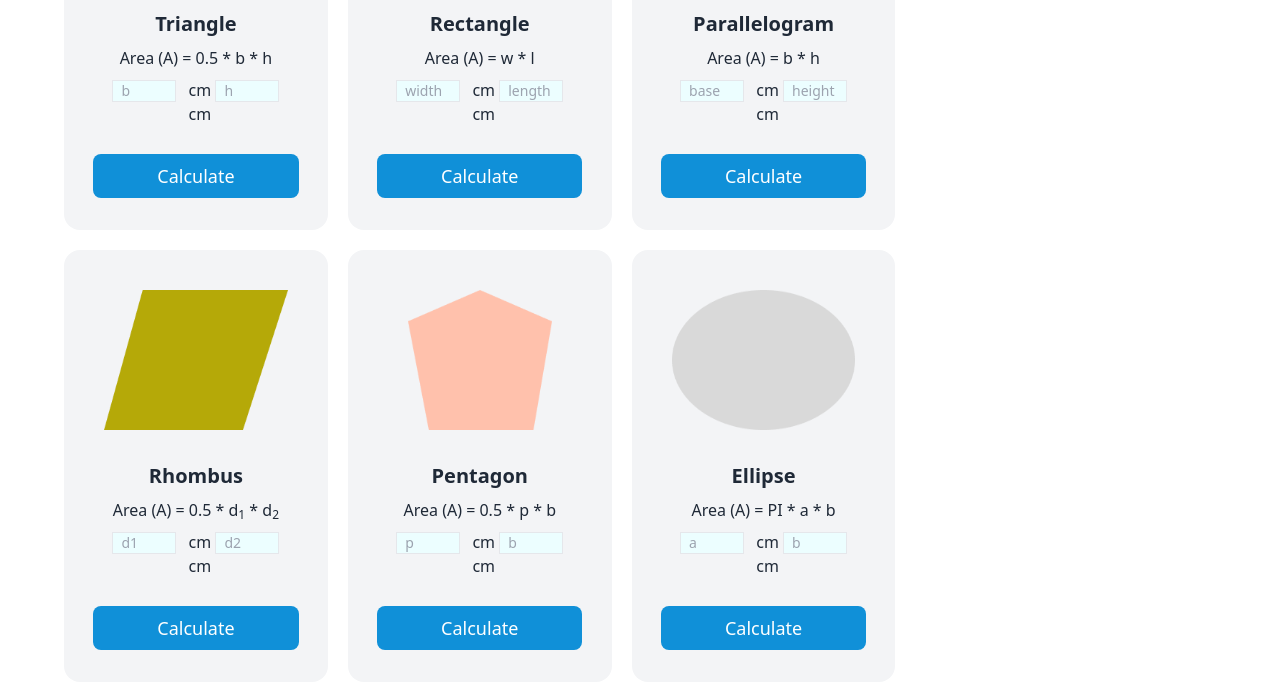
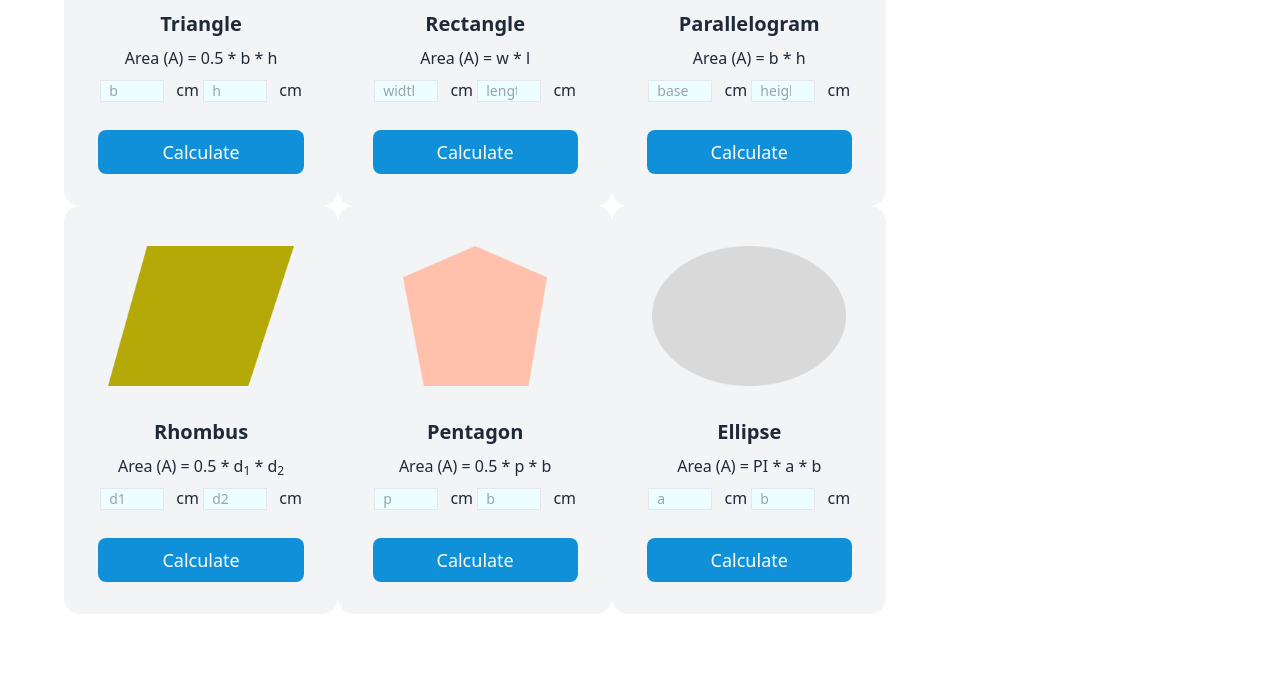
Before and after one commit to Its-Shojib/Geometry-Genius-By-DOM, a plain HTML site: page index.html in a window 1280 px wide. Shown: the part 262-950 px from the top of the page. Drawn offline with nearby package versions, Linux system fonts and the light colour scheme.

Commit message:
Validation Added NaN

```diff
--- a/JavaScript/areaCalculator.js
+++ b/JavaScript/areaCalculator.js
@@ -5,6 +5,7 @@ function getInput(idName) {
     inputField.value = "";
     if(isNaN(inputNumber)){
         alert("Please Enter valid Number");
+        return 0;
     }
     else{
         return inputNumber;
--- a/index.html
+++ b/index.html
@@ -16,7 +16,7 @@
         <section class="max-w-screen-2xl mx-auto px-4 md:px-8 lg:px-16 py-5 my-10">
             <div class="flex flex-col md:flex-row">
                 <!-- Calculation -->
-                <div class="grid grid-cols-1 md:grid-cols-2 lg:grid-cols-3 gap-5">
+                <div class="grid grid-cols-1 md:grid-cols-2 lg:grid-cols-3 g200pxap-5">
                     <!-- card-1 -->
                     <div class="card bg-gray-100 ">
                         <figure class="px-10 pt-10 h-[180px]">
@@ -26,9 +26,9 @@
                             <h2 class="card-title">Triangle</h2>
                             <p>Area (A) = 0.5 * b * h</p>
                             <p>
-                                <input type="text" class="w-16 border px-2 text-sm bg-cyan-50" name="" id="triangleBase" placeholder="b">
+                                <input type="number" class="w-16 border px-2 text-sm bg-cyan-50" name="" id="triangleBase" placeholder="b">
                                 <span class="ml-2">cm</span>
-                                <input type="text" class="w-16 border px-2 text-sm bg-cyan-50" name="" id="triangleHeight" placeholder="h">
+                                <input type="number" class="w-16 border px-2 text-sm bg-cyan-50" name="" id="triangleHeight" placeholder="h">
                                 <span class="ml-2">cm</span>
                             </p>
                             <div class="card-actions">
@@ -45,9 +45,9 @@
                             <h2 class="card-title">Rectangle</h2>
                             <p>Area (A) = w * l</p>
                             <p>
-                                <input type="text" class="w-16 border px-2 text-sm bg-cyan-50" name="" id="rectangleWidth" placeholder="width">
+                                <input type="number" class="w-16 border px-2 text-sm bg-cyan-50" name="" id="rectangleWidth" placeholder="width">
                                 <span class="ml-2">cm</span>
-                                <input type="text" class="w-16 border px-2 text-sm bg-cyan-50" name="" id="rectangleLenth" placeholder="length">
+                                <input type="number" class="w-16 border px-2 text-sm bg-cyan-50" name="" id="rectangleLenth" placeholder="length">
                                 <span class="ml-2">cm</span>
                             </p>
                             <div class="card-actions">
@@ -64,9 +64,9 @@
                             <h2 class="card-title">Parallelogram</h2>
                             <p>Area (A) = b * h</p>
                             <p>
-                                <input type="text" class="w-16 border px-2 text-sm bg-cyan-50" name="" id="parallelogramBase" placeholder="base">
+                                <input type="number" class="w-16 border px-2 text-sm bg-cyan-50" name="" id="parallelogramBase" placeholder="base">
                                 <span class="ml-2">cm</span>
-                                <input type="text" class="w-16 border px-2 text-sm bg-cyan-50" name="" id="parallelogramHeight" placeholder="height">
+                                <input type="number" class="w-16 border px-2 text-sm bg-cyan-50" name="" id="parallelogramHeight" placeholder="height">
                                 <span class="ml-2">cm</span>
                             </p>
                             <div class="card-actions">
@@ -83,9 +83,9 @@
                             <h2 class="card-title">Rhombus</h2>
                             <p>Area (A) = 0.5 * d<sub>1</sub> * d<sub>2</sub></p>
                             <p>
-                                <input type="text" class="w-16 border px-2 text-sm bg-cyan-50" name="" id="RhombusD1" placeholder="d1">
+                                <input type="number" class="w-16 border px-2 text-sm bg-cyan-50" name="" id="RhombusD1" placeholder="d1">
                                 <span class="ml-2">cm</span>
-                                <input type="text" class="w-16 border px-2 text-sm bg-cyan-50" name="" id="RhombusD2" placeholder="d2">
+                                <input type="number" class="w-16 border px-2 text-sm bg-cyan-50" name="" id="RhombusD2" placeholder="d2">
                                 <span class="ml-2">cm</span>
                             </p>
                             <div class="card-actions">
@@ -102,9 +102,9 @@
                             <h2 class="card-title">Pentagon</h2>
                             <p>Area (A) = 0.5 * p * b</p>
                             <p>
-                                <input type="text" class="w-16 border px-2 text-sm bg-cyan-50" name="" id="PentagonP" placeholder="p">
+                                <input type="number" class="w-16 border px-2 text-sm bg-cyan-50" name="" id="PentagonP" placeholder="p">
                                 <span class="ml-2">cm</span>
-                                <input type="text" class="w-16 border px-2 text-sm bg-cyan-50" name="" id="PentagonB" placeholder="b">
+                                <input type="number" class="w-16 border px-2 text-sm bg-cyan-50" name="" id="PentagonB" placeholder="b">
                                 <span class="ml-2">cm</span>
                             </p>
                             <div class="card-actions">
@@ -121,9 +121,9 @@
                             <h2 class="card-title">Ellipse</h2>
                             <p>Area (A) = PI * a * b</p>
                             <p>
-                                <input type="text" class="w-16 border px-2 text-sm bg-cyan-50" name="" id="EllipseA" placeholder="a">
+                                <input type="number" class="w-16 border px-2 text-sm bg-cyan-50" name="" id="EllipseA" placeholder="a">
                                 <span class="ml-2">cm</span>
-                                <input type="text" class="w-16 border px-2 text-sm bg-cyan-50" name="" id="EllipseB" placeholder="b">
+                                <input type="number" class="w-16 border px-2 text-sm bg-cyan-50" name="" id="EllipseB" placeholder="b">
                                 <span class="ml-2">cm</span>
                             </p>
                             <div class="card-actions">
```
